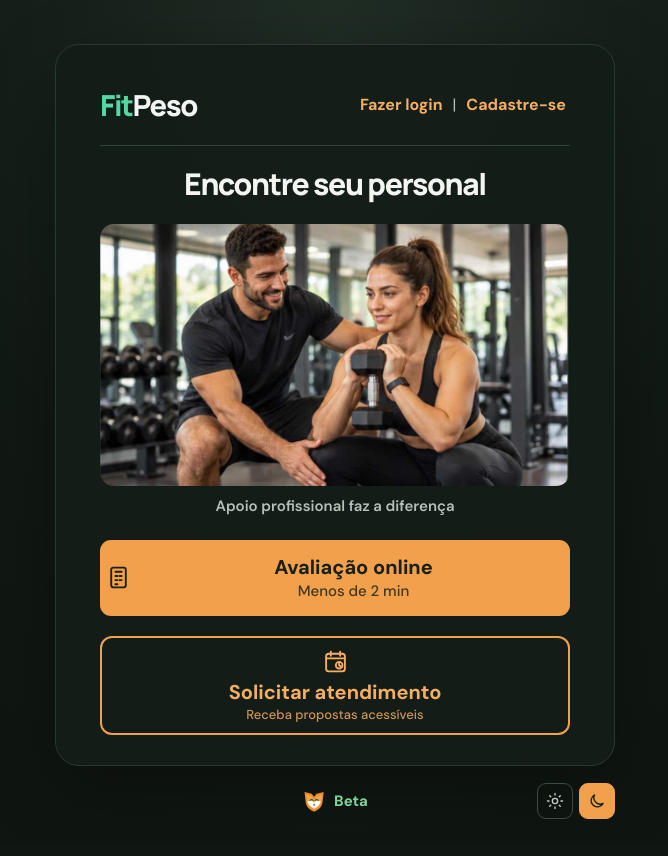
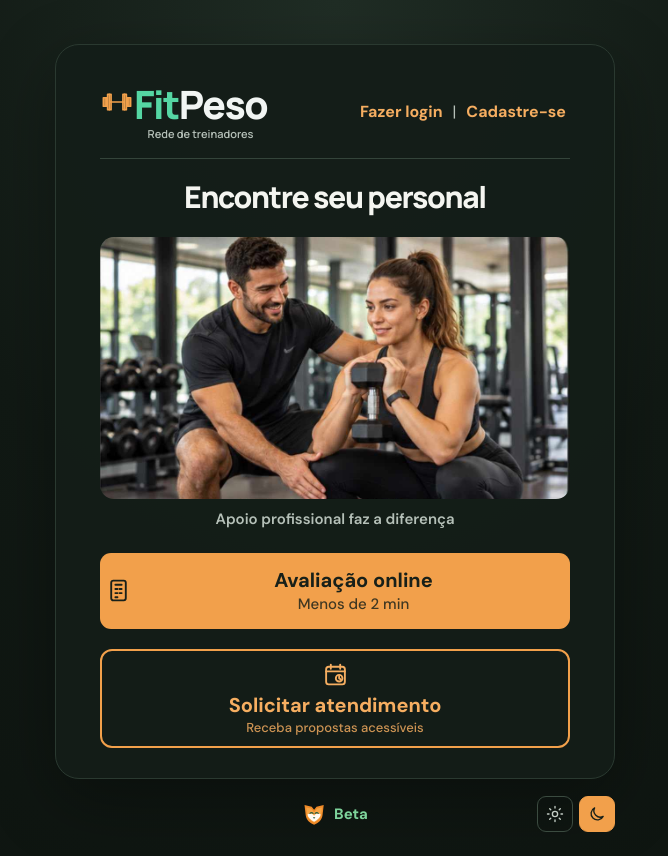
Before and after one commit to albertoapr/calculadoraimc, a Vue app: page / in a window 1280 px wide. Shown: the whole page, without its empty margins (305-973 px from the left). Built offline with nearby package versions, Linux system fonts and the light colour scheme.

Commit message:
Restaura ícone do peso e assinatura Rede de treinadores no cabeçalho

```diff
--- a/src/App.vue
+++ b/src/App.vue
@@ -1907,8 +1907,15 @@ async function sendResult() {
 
     <section v-else class="calculator" :aria-labelledby="viewMode === 'home' && !result ? undefined : viewMode === 'contact' ? 'contact-form-title' : 'page-title'" :aria-label="viewMode === 'home' && !result ? 'FitPeso' : undefined">
       <div v-if="viewMode === 'home' && isRootHome && !result" class="fitpeso-home-topbar">
-        <div class="fitpeso-home-brand" aria-label="FitPeso">
-          <span class="brand-fit">Fit</span><span class="brand-peso">Peso</span>
+        <div class="fitpeso-home-brand" aria-label="FitPeso — Rede de treinadores">
+          <svg class="dumbbell-icon" viewBox="0 0 40 40" aria-hidden="true">
+            <path d="M6 15v10m5-14v18m18-18v18m5-14v10M11 20h18" />
+            <path d="M4 15h4v10H4zm5-4h4v18H9zm18 0h4v18h-4zm5 4h4v10h-4z" />
+          </svg>
+          <span class="brand-lockup">
+            <span class="brand-default"><span class="brand-fit">Fit</span><span class="brand-peso">Peso</span></span>
+            <small class="brand-tagline">Rede de treinadores</small>
+          </span>
         </div>
         <nav class="customer-account-links" aria-label="Conta do usuário">
           <template v-if="trainerSignedInId || customerSignedInEmail">
```
